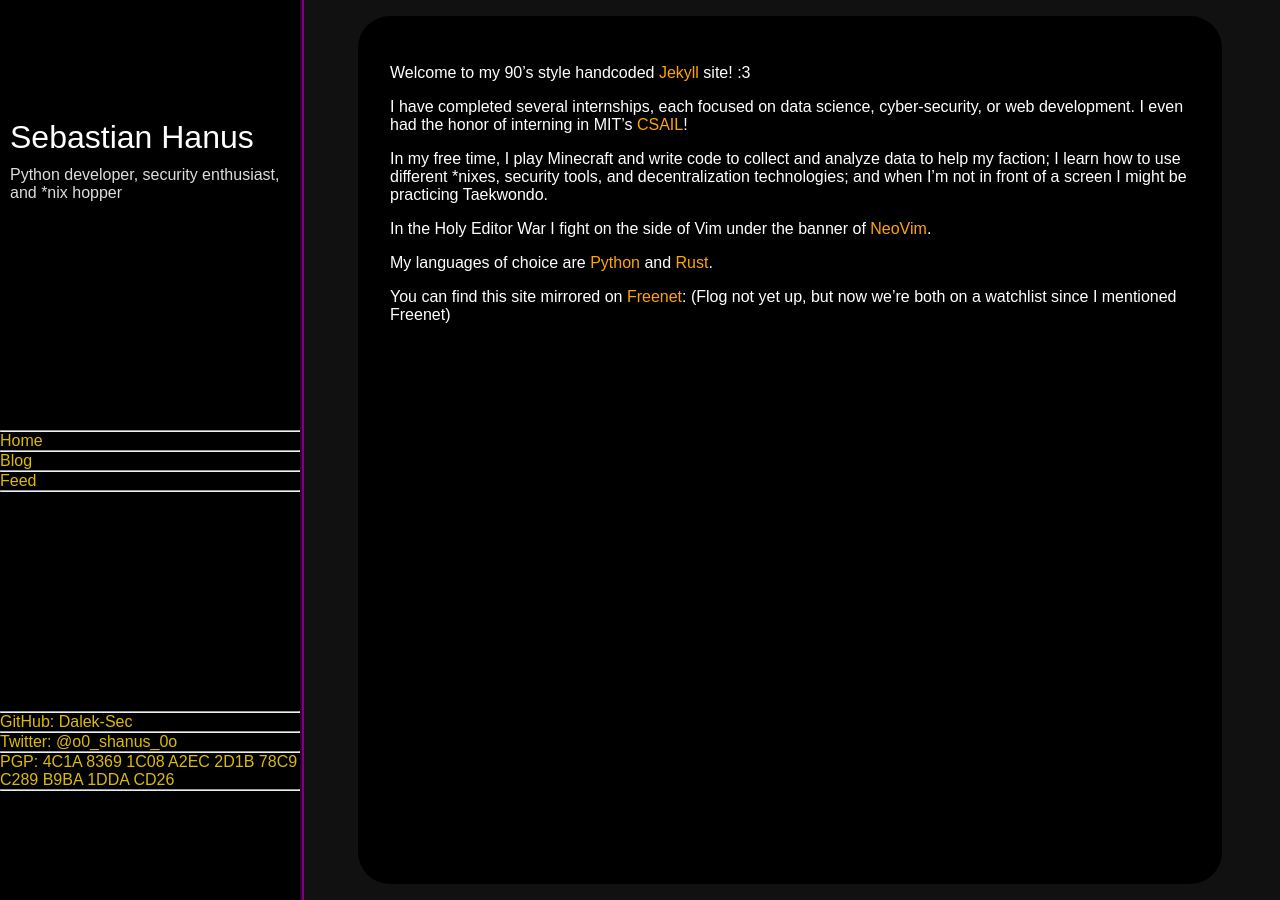
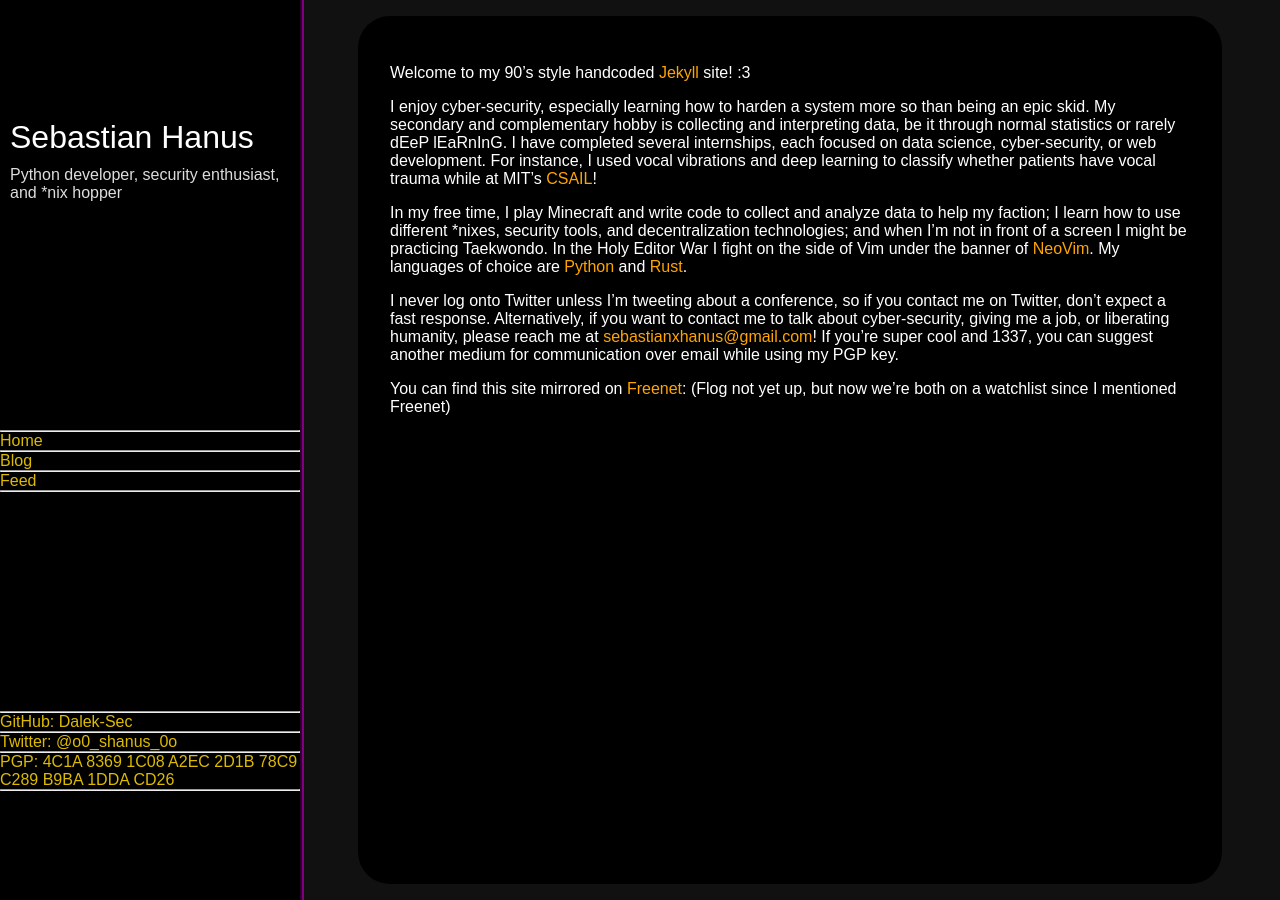
Before and after one commit to Dalek-Sec/mysite, a Jekyll site: the page built from index.md, in a window 1280 px wide. Built offline with Jekyll 4.4.1, drawn with Linux system fonts in a browser that asks for light colours.

Commit message:
Revise about page

```diff
--- a/index.md
+++ b/index.md
@@ -4,12 +4,10 @@
 ---
 Welcome to my 90's style handcoded [Jekyll](https://jekyllrb.com/) site! :3
 
-I have completed several internships, each focused on data science, cyber-security, or web development. I even had the honor of interning in MIT's [CSAIL](https://www.csail.mit.edu/)!
+I enjoy cyber-security, especially learning how to harden a system more so than being an epic skid. My secondary and complementary hobby is collecting and interpreting data, be it through normal statistics or rarely dEeP lEaRnInG. I have completed several internships, each focused on data science, cyber-security, or web development. For instance, I used vocal vibrations and deep learning to classify whether patients have vocal trauma while at MIT's [CSAIL](https://www.csail.mit.edu/)!
 
-In my free time, I play Minecraft and write code to collect and analyze data to help my faction; I learn how to use different *nixes, security tools, and decentralization technologies; and when I'm not in front of a screen I might be practicing Taekwondo.
+In my free time, I play Minecraft and write code to collect and analyze data to help my faction; I learn how to use different \*nixes, security tools, and decentralization technologies; and when I'm not in front of a screen I might be practicing Taekwondo. In the Holy Editor War I fight on the side of Vim under the banner of [NeoVim](https://neovim.io/). My languages of choice are [Python](https://www.python.org/) and [Rust](https://www.rust-lang.org/).
 
-In the Holy Editor War I fight on the side of Vim under the banner of [NeoVim](https://neovim.io/).
-
-My languages of choice are [Python](https://www.python.org/) and [Rust](https://www.rust-lang.org/).
+I never log onto Twitter unless I’m tweeting about a conference, so if you contact me on Twitter, don’t expect a fast response. Alternatively, if you want to contact me to talk about cyber-security, giving me a job, or liberating humanity, please reach me at [sebastianxhanus@gmail.com](mailto:sebastianxhanus@gmail.com)! If you’re super cool and 1337, you can suggest another medium for communication over email while using my PGP key.
 
 You can find this site mirrored on [Freenet](https://freenetproject.org/): (Flog not yet up, but now we're both on a watchlist since I mentioned Freenet)
```
